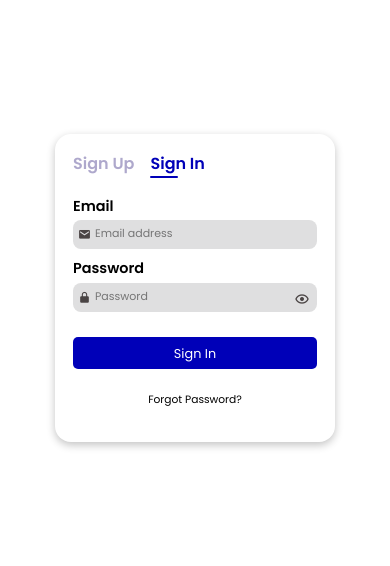
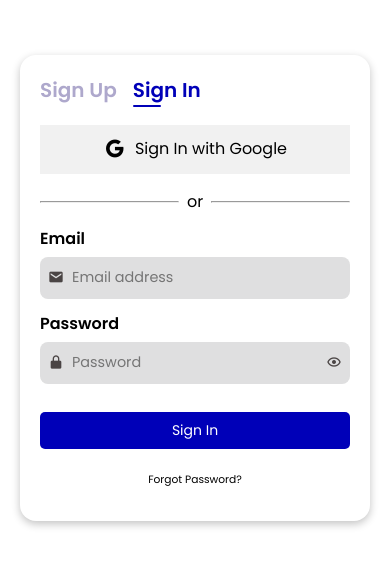
Before and after one commit to TPriince/Care-Path, a Vue app: page /sign-in in a window 390 px wide. Shown: the part 134-700 px from the top of the page. Built offline with nearby package versions, Linux system fonts and the light colour scheme; no server answers.

Commit message:
feat: Implement sign-in with Google account

```diff
--- a/src/App.vue
+++ b/src/App.vue
@@ -23,6 +23,7 @@ export default defineComponent({
 
     onAuthStateChanged(auth, (user) => {
       store.commit('updateUser', user)
+      console.log(user)
       if (user) {
         console.log(user.uid)
         store.dispatch('getCurrentUser')
--- a/src/components/FormComponent.vue
+++ b/src/components/FormComponent.vue
@@ -8,6 +8,15 @@
                 <RouterLink to="/sign-in">Sign In</RouterLink>
             </h1>
         </header>
+        <div class="google-sign-in" v-if="activeLink === 'sign-in'" @click="googleSignIn">
+            <i class='bx bxl-google'></i>
+            <p>Sign In with Google</p>
+        </div>
+        <div class="or-intersection" v-if="activeLink === 'sign-in'">
+            <hr />
+            <p class="or">or</p>
+            <hr />
+        </div>
         <div v-if="activeLink === 'sign-up'">
             <label for="first-name">First Name</label>
             <div class="input-wrapper" >
@@ -49,10 +58,12 @@
 
 <script setup lang="ts">
 import { ref, reactive } from 'vue';
+import { useStore } from 'vuex';
 import { useRouter } from 'vue-router';
 import { db, auth } from '../firebase/config';
 import { createUserWithEmailAndPassword, signInWithEmailAndPassword } from 'firebase/auth';
-import { doc, setDoc } from 'firebase/firestore'
+import { GoogleAuthProvider, signInWithPopup } from 'firebase/auth';
+import { doc, setDoc, getDoc } from 'firebase/firestore'
 
 const props = defineProps({
     activeLink: {
@@ -61,6 +72,7 @@ const props = defineProps({
     }
 })
 
+const store = useStore();
 const router = useRouter();
 
 const passwordType = ref('password');
@@ -84,6 +96,7 @@ const registerUser = async () => {
             email: state.email,
             firstName: state.firstName,
             lastName: state.lastName,
+            profilePicture: '',
         })
         state.loading = false;
         router.push('/sign-in');
@@ -106,31 +119,6 @@ const registerUser = async () => {
             }, 3000);
         }
     }
-
-        // .then(userCredential => {
-        //     state.loading = false;
-        //     // Signed up
-        //     const user = userCredential.user;
-        //     console.log(user);
-        //     router.push('/sign-in');
-        // })
-        // .catch(err => {
-        //     state.loading = false;
-        //     console.log(err.message);
-        //     if (err.message.includes("email-already-in-use")) {
-        //         console.log("Email already in use");
-        //         state.errorMessage = "Email already in use";
-        //         setTimeout(() => {
-        //             state.errorMessage = "";
-        //         }, 3000);
-        //     } else if (err.message.includes("weak-password")) {
-        //         console.log("Weak password");
-        //         state.errorMessage = "Password should be at least 6 characters";
-        //         setTimeout(() => {
-        //             state.errorMessage = "";
-        //         }, 3000);
-        //     }
-        // })
 }
 
 const logInUser = () => {
@@ -163,6 +151,32 @@ const logInUser = () => {
         })
 }
 
+// Log in with Google
+const googleSignIn = async () => {
+    const provider = new GoogleAuthProvider();
+    try {
+        const user = await signInWithPopup(auth, provider)
+        // console.log(user);
+        const userRef = doc(db, 'users', user.user.uid);
+        const docSnap = await getDoc(userRef);
+        if (!docSnap.exists() && user.user.displayName) {
+            await setDoc(userRef, {
+                email: user.user.email,
+                firstName: user.user.displayName.split(' ')[0],
+                lastName: user.user.displayName.split(' ')[1],
+                profilePicture: user.user.photoURL,
+            })
+            store.dispatch('getCurrentUser')
+            router.push('/dashboard');
+        } else {
+            console.log("User already exists");
+            router.push('/dashboard');
+        }
+    } catch(error) {
+        console.log(error);
+    }
+}
+
 const handleSubmit = () => {
     if (props.activeLink === 'sign-up') {
         state.loading = true;
@@ -190,6 +204,38 @@ header {
     display: flex;
     gap: 1rem;
     margin-bottom: 35px;
+}
+
+.google-sign-in {
+    width: 100%;
+    display: flex;
+    justify-content: center;
+    align-items: center;
+    gap: 0.5rem;
+    padding: 0.8rem;
+    margin-bottom: 1rem;
+    cursor: pointer;
+    background-color: #f1f1f1;
+}
+
+.google-sign-in:hover {
+    background-color: #eeeaea;
+}
+
+
+.bxl-google {
+    font-size: 1.5rem;
+}
+
+.or-intersection {
+    display: flex;
+    justify-content: center;
+    align-items: center;
+    gap: 0.5rem;
+}
+
+.or-intersection hr {
+    width: 100%;
 }
 
 .form__title {
@@ -232,13 +278,13 @@ input {
     border: 0;
     border-radius: 8px;
     width: 100%;
-    font-size: 0.7rem;
-    text-indent: 20px;
-    padding: 8px;
+    font-size: 0.9rem;
+    text-indent: 22px;
+    padding: 10px;
 }
 
 input::placeholder {
-    font-size: 13px;
+    font-size: 0.9rem;
 }
 
 input:focus {
@@ -256,15 +302,15 @@ form > div {
 .bxs-user, .bxs-envelope,
 .bxs-lock-alt {
     position: absolute;
-    top: 8px;
-    left: 7px;
+    top: 12px;
+    left: 8px;
     color: rgb(74, 68, 68);
 }
 
 .bx-show, .bx-low-vision {
     position: absolute;
-    top: 8px;
-    right: 7px;
+    top: 12px;
+    right: 8px;
     color: rgb(74, 68, 68);
     cursor: pointer;
 }
@@ -300,53 +346,34 @@ label {
 
 @media screen and (max-width: 800px) {
     form {
-        width: 300px;
+        width: 320px;
         padding: 22px;
     }
 
     header {
         margin-bottom: 25px;
     }
-    .form__title {
-        font-size: var(--h3-font-size);
-    }
-
-    input::placeholder {
-        font-size: 11px;
-    }
-
-    .bxs-envelope, .bxs-lock-alt {
-        top: 8px;
-    }
-
-    label {
-        font-size: 0.8rem;
-        margin-bottom: 0.4rem;
-    }
-
-    .sign-up__btn {
-        padding: 0.4rem 0.8rem;
-    }
 }
 
 @media screen and (max-width: 768px) {
     form {
-        padding: 20px;
+        width: 380px;
+        padding: 21px;
     }
 
     .small-text {
-        font-size: 0.8rem;
+        font-size: 0.9rem;
     }
 
     label {
-        margin-bottom: 0.3rem;
+        margin-bottom: 0.4rem;
     }
 }
 
 @media screen and (max-width: 425px) {
     form {
-        width: 280px;
-        padding: 18px;
+        width: 350px;
+        padding: 20px;
     }
 
     header {
@@ -354,41 +381,11 @@ label {
     }
 
     .form__title {
-        font-size: var(--h4-font-size);
-    }
-
-    input {
-        font-size: 0.6rem;
-        text-indent: 15px;
-        padding: 7px;
-    }
-
-    input::placeholder {
-        font-size: 11px;
-    }
-
-    .bxs-user, .bxs-envelope, .bxs-lock-alt {
-        top: 8px;
-        left: 5px;
-        font-size: small;
-    }
-
-    label {
-        font-size: 0.9rem;
-        margin-bottom: 0.2rem;
+        font-size: var(--h3-font-size);
     }
 
     form > div {
-        margin-bottom: 0.6rem;
-    }
-
-    form > div:nth-child(5) {
-        margin-bottom: 1rem;
-    }
-
-    .sign-up__btn {
-        padding: 0.4rem 0.6rem;
-        font-size: 0.8rem;
+        margin-bottom: 0.8rem;
     }
 
     .small-text {
--- a/src/store/index.ts
+++ b/src/store/index.ts
@@ -9,8 +9,9 @@ export default createStore({
         firstName: '',
         lastName: '',
         email: '',
-        userInitials: '',
-        profileId: '',
+        firstNameInitial: '',
+        profilePicture: '',
+        // profileId: '',
       }
   },
   getters: {},
@@ -22,11 +23,10 @@ export default createStore({
       state.currentUser.firstName = payload.firstName;
       state.currentUser.lastName = payload.lastName;
       state.currentUser.email = payload.email;
-      console.log(state.currentUser)
+      state.currentUser.firstNameInitial = payload.firstName[0];
+      state.currentUser.profilePicture = payload.profilePicture;
+      // console.log(state.currentUser)
     },
-    setCurrentUserInitials(state, payload) {
-      state.currentUser.userInitials = payload.firstName.charAt(0) + payload.lastName.charAt(0);
-    }
   },
   actions: {
     async getCurrentUser({ commit }) {
@@ -34,8 +34,10 @@ export default createStore({
       if (currentUser) {
         const userRef = doc(db, "users", currentUser.uid);
         const userSnap = await getDoc(userRef);
-        commit("setCurrentUser", userSnap.data());
-        commit("setCurrentUserInitials", userSnap.data());
+        // console.log(userSnap.data())
+        if (userSnap.data()?.firstName) {
+          commit("setCurrentUser", userSnap.data());
+        }
       } else {
         console.log("No user is signed in.");
       }
--- a/src/views/DashboardView.vue
+++ b/src/views/DashboardView.vue
@@ -13,7 +13,10 @@
                 <div class="profile">
                     <div>ICON</div>
                     <div>ICON</div>
-                    <div class="user-initials">{{ userInitials }}</div>
+                    <div class="user-profile">
+                        <img :src="userProfilePicture" alt="User profile picture" v-if="userProfilePicture" />
+                        <span v-else>{{ userFirstNameInitial }}</span>
+                    </div>
                 </div>
             </div>
         </header>
@@ -173,11 +176,13 @@ export default defineComponent({
 
         const activeLink = ref('dashboard');
 
-        const userInitials = computed(() => store.state.currentUser.userInitials);
+        const userProfilePicture = computed(() => store.state.currentUser.profilePicture);
+        const userFirstNameInitial = computed(() => store.state.currentUser.firstNameInitial);
 
         return {
             activeLink,
-            userInitials,
+            userProfilePicture,
+            userFirstNameInitial,
             handleSignOut
         }
     }
@@ -340,7 +345,7 @@ export default defineComponent({
     gap: 10px;
 }
 
-.user-initials {
+.user-profile {
     width: 40px;
     height: 40px;
     border-radius: 50%;
@@ -349,6 +354,13 @@ export default defineComponent({
     display: flex;
     justify-content: center;
     align-items: center;
+    object-fit: contain;
+}
+
+.user-profile img {
+    width: 100%;
+    height: auto;
+    border-radius: 50%;
 }
 
 /* Main content */
```
